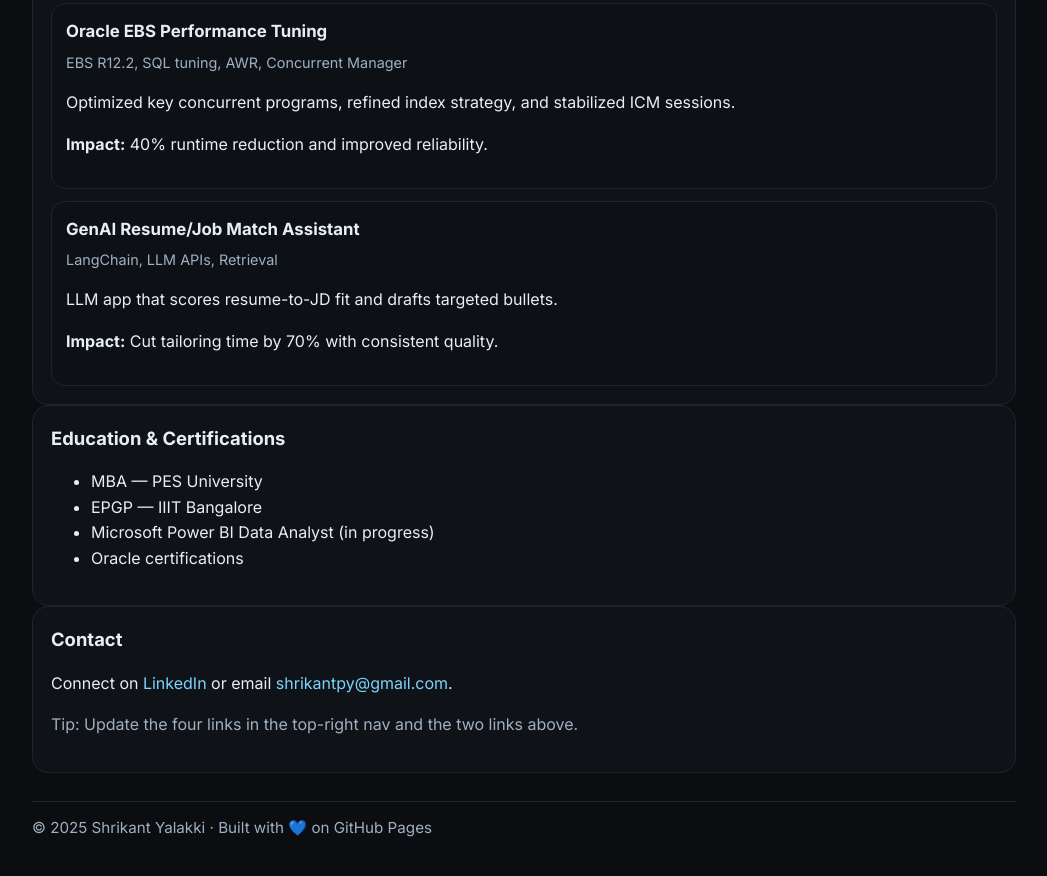
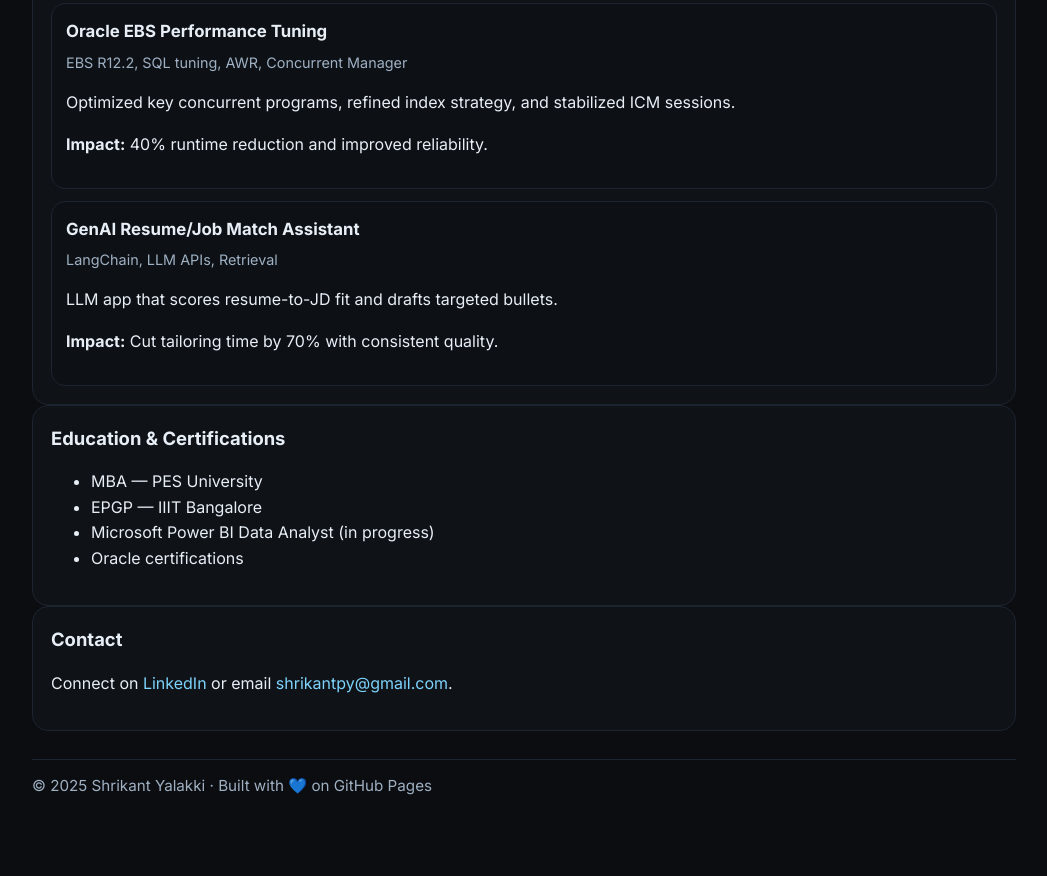
Before and after one commit to shrikantpy/shrikantpy.github.io, a plain HTML site: page index.html in a window 1280 px wide. Shown: the part 923-1799 px from the top of the page, without its empty margins (116-1163 px from the left). Drawn offline with Linux system fonts and the light colour scheme.

Commit message:
Update index.html
Removed unwanted section

```diff
--- a/index.html
+++ b/index.html
@@ -144,7 +144,6 @@
         <!-- Replace with your real LinkedIn and email -->
         Connect on <a href="https://www.linkedin.com/in/shrikantyalakki" target="_blank" rel="noopener">LinkedIn</a> or email <a href="mailto:shrikantpy@egmail.com">shrikantpy@gmail.com</a>.
       </p>
-      <p style="color:var(--muted)">Tip: Update the four links in the top-right nav and the two links above.</p>
     </section>
 
     <footer>
```
